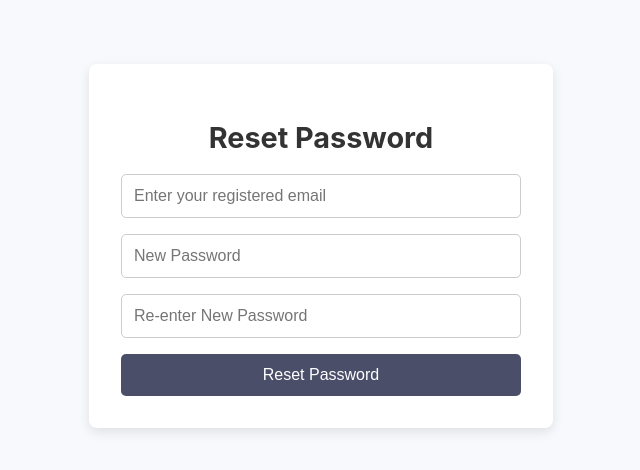
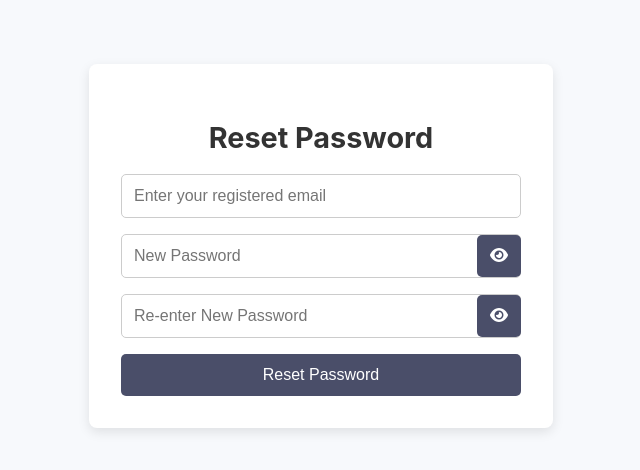
Before and after one commit to Maverick400x/FlashConnectFrontEnd, a React (Create React App) app: page /forgot-password in a window 1280 px wide. Shown: the top 470 px of the page, without its empty margins (319-959 px from the left). Built offline with nearby package versions, Linux system fonts and the light colour scheme.

Commit message:
new update in login , regsister and forgot password

```diff
--- a/package.json
+++ b/package.json
@@ -3,6 +3,9 @@
   "version": "0.1.0",
   "private": true,
   "dependencies": {
+    "@fortawesome/fontawesome-svg-core": "^7.0.0",
+    "@fortawesome/free-solid-svg-icons": "^7.0.0",
+    "@fortawesome/react-fontawesome": "^0.2.3",
     "@testing-library/dom": "^10.4.1",
     "@testing-library/jest-dom": "^6.6.4",
     "@testing-library/react": "^16.3.0",
--- a/src/pages/ForgotPassword.js
+++ b/src/pages/ForgotPassword.js
@@ -3,10 +3,16 @@ import { useNavigate } from 'react-router-dom';
 import { toast, Toaster } from 'react-hot-toast';
 import '../styles/login.css';
 
+// Font Awesome
+import { FontAwesomeIcon } from '@fortawesome/react-fontawesome';
+import { faEye, faEyeSlash } from '@fortawesome/free-solid-svg-icons';
+
 export default function ForgotPassword() {
   const [email, setEmail] = useState('');
   const [newPassword, setNewPassword] = useState('');
   const [confirmPassword, setConfirmPassword] = useState('');
+  const [showNewPassword, setShowNewPassword] = useState(false);
+  const [showConfirmPassword, setShowConfirmPassword] = useState(false);
   const navigate = useNavigate();
 
   const handleResetPassword = (e) => {
@@ -54,20 +60,43 @@ export default function ForgotPassword() {
           onChange={(e) => setEmail(e.target.value)}
           required
         />
+
+        <div className="password-wrapper">
           <input
-          type="password"
+            type={showNewPassword ? 'text' : 'password'}
             placeholder="New Password"
             value={newPassword}
             onChange={(e) => setNewPassword(e.target.value)}
             required
           />
+          <button
+            type="button"
+            className="toggle-password"
+            onClick={() => setShowNewPassword((prev) => !prev)}
+            aria-label="Toggle New Password Visibility"
+          >
+            <FontAwesomeIcon icon={showNewPassword ? faEyeSlash : faEye} />
+          </button>
+        </div>
+
+        <div className="password-wrapper">
           <input
-          type="password"
+            type={showConfirmPassword ? 'text' : 'password'}
             placeholder="Re-enter New Password"
             value={confirmPassword}
             onChange={(e) => setConfirmPassword(e.target.value)}
             required
           />
+          <button
+            type="button"
+            className="toggle-password"
+            onClick={() => setShowConfirmPassword((prev) => !prev)}
+            aria-label="Toggle Confirm Password Visibility"
+          >
+            <FontAwesomeIcon icon={showConfirmPassword ? faEyeSlash : faEye} />
+          </button>
+        </div>
+
         <button type="submit">Reset Password</button>
       </form>
     </div>
--- a/src/pages/Login.js
+++ b/src/pages/Login.js
@@ -4,10 +4,15 @@ import { useAuth } from '../context/AuthContext';
 import { ToastContainer, toast } from 'react-toastify';
 import 'react-toastify/dist/ReactToastify.css';
 import '../styles/login.css';
-//
+
+// Font Awesome
+import { FontAwesomeIcon } from '@fortawesome/react-fontawesome';
+import { faEye, faEyeSlash } from '@fortawesome/free-solid-svg-icons';
+
 export default function Login() {
   const [identifier, setIdentifier] = useState('');
   const [password, setPassword] = useState('');
+  const [showPassword, setShowPassword] = useState(false);
   const [shake, setShake] = useState(false);
   const { login } = useAuth();
   const navigate = useNavigate();
@@ -45,7 +50,7 @@ export default function Login() {
 
     setTimeout(() => {
       navigate('/dashboard');
-    }, 2000); // Wait for toast to finish
+    }, 2000);
   };
 
   return (
@@ -61,14 +66,24 @@ export default function Login() {
           className={shake ? 'error-input' : ''}
           required
         />
+        <div className="password-wrapper">
           <input
-          type="password"
+            type={showPassword ? 'text' : 'password'}
             placeholder="Password"
             value={password}
             onChange={(e) => setPassword(e.target.value)}
             className={shake ? 'error-input' : ''}
             required
           />
+          <button
+            type="button"
+            className="toggle-password"
+            onClick={() => setShowPassword((prev) => !prev)}
+            aria-label="Toggle Password Visibility"
+          >
+            <FontAwesomeIcon icon={showPassword ? faEyeSlash : faEye} />
+          </button>
+        </div>
         <button type="submit">Login</button>
       </form>
       <br />
--- a/src/pages/Register.js
+++ b/src/pages/Register.js
@@ -4,12 +4,17 @@ import { toast, ToastContainer } from 'react-toastify';
 import 'react-toastify/dist/ReactToastify.css';
 import '../styles/register.css';
 
+// Font Awesome Icons
+import { FontAwesomeIcon } from '@fortawesome/react-fontawesome';
+import { faEye, faEyeSlash } from '@fortawesome/free-solid-svg-icons';
+
 export default function Register() {
   const [fullName, setFullName] = useState('');
   const [username, setUsername] = useState('');
   const [email, setEmail] = useState('');
   const [password, setPassword] = useState('');
-  //
+  const [showPassword, setShowPassword] = useState(false);
+
   const navigate = useNavigate();
 
   const handleRegister = (e) => {
@@ -60,13 +65,23 @@ export default function Register() {
           onChange={e => setEmail(e.target.value)}
           required
         />
+        <div className="password-wrapper">
           <input
-          type="password"
+            type={showPassword ? 'text' : 'password'}
             placeholder="Password"
             value={password}
             onChange={e => setPassword(e.target.value)}
             required
           />
+          <button
+            type="button"
+            className="toggle-password"
+            onClick={() => setShowPassword(prev => !prev)}
+            aria-label="Toggle password visibility"
+          >
+            <FontAwesomeIcon icon={showPassword ? faEyeSlash : faEye} />
+          </button>
+        </div>
         <button type="submit">Register</button>
       </form>
       <p className="form-footer">
--- a/src/styles/login.css
+++ b/src/styles/login.css
@@ -97,3 +97,29 @@
 .success-input {
   border: 1.5px solid green;
 }
+
+.password-wrapper {
+  position: relative;
+  display: flex;
+  align-items: center;
+}
+
+.password-wrapper input {
+  flex: 1;
+  padding-right: 40px; /* Space for eye icon */
+}
+
+.toggle-password {
+  position: absolute;
+  right: 0px;
+  background: none;
+  border: none;
+  color: #333;
+  cursor: pointer;
+  font-size: 1.1rem;
+  padding: 4px;
+}
+
+.toggle-password:focus {
+  outline: none;
+}
--- a/src/styles/register.css
+++ b/src/styles/register.css
@@ -64,3 +64,25 @@
 .form-footer a:hover {
   text-decoration: underline;
 }
+
+.password-wrapper {
+  position: relative;
+  display: flex;
+  align-items: center;
+}
+
+.password-wrapper input {
+  flex: 1;
+  padding-right: 40px; /* space for eye icon */
+}
+
+.toggle-password {
+  position: absolute;
+  right: 0px;
+  background: none;
+  border: none;
+  color: #333;
+  cursor: pointer;
+  font-size: 1.1rem;
+  padding: 4px;
+}
```
Also changed, not shown: src/styles/dashboard.css (line endings or trailing spaces), 1 other file (tests, documents, lock files or other folders). Lines whose indentation alone changed are shown as unchanged.
